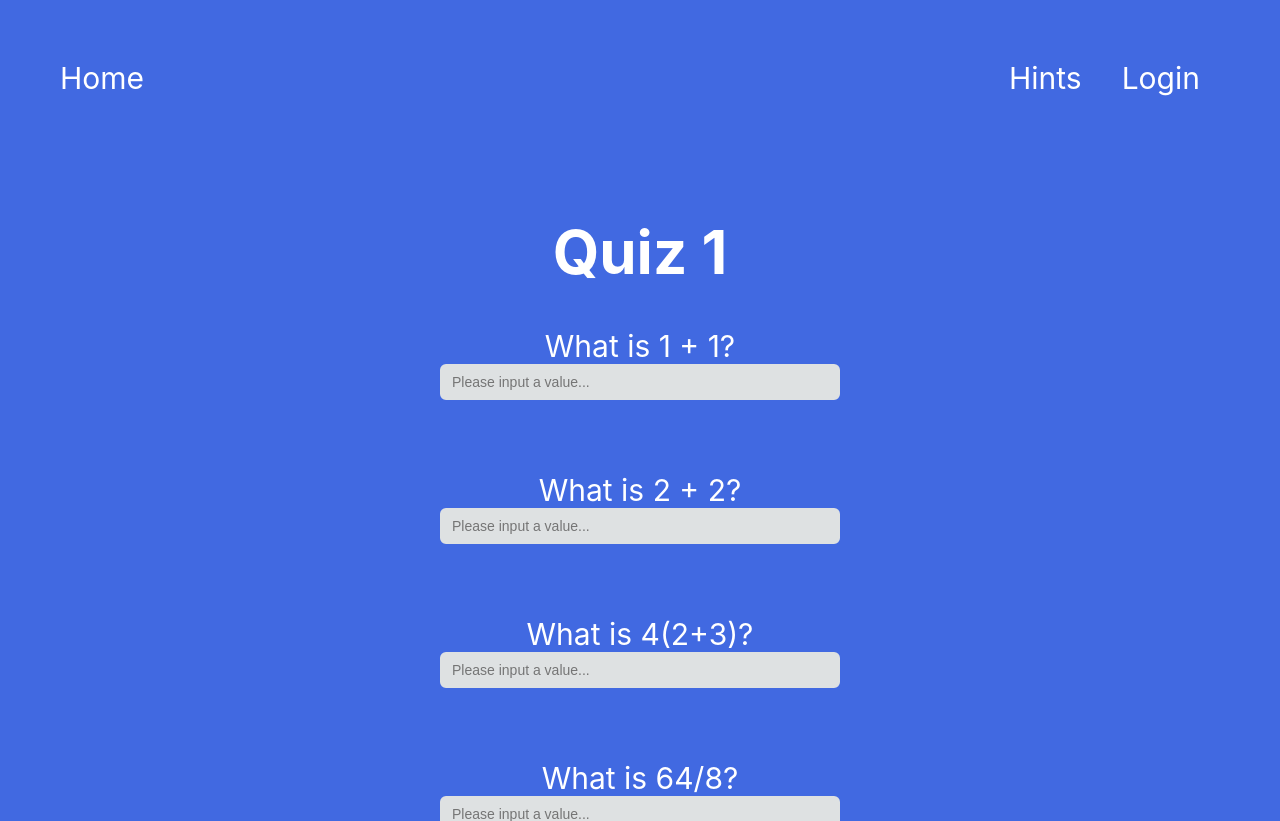
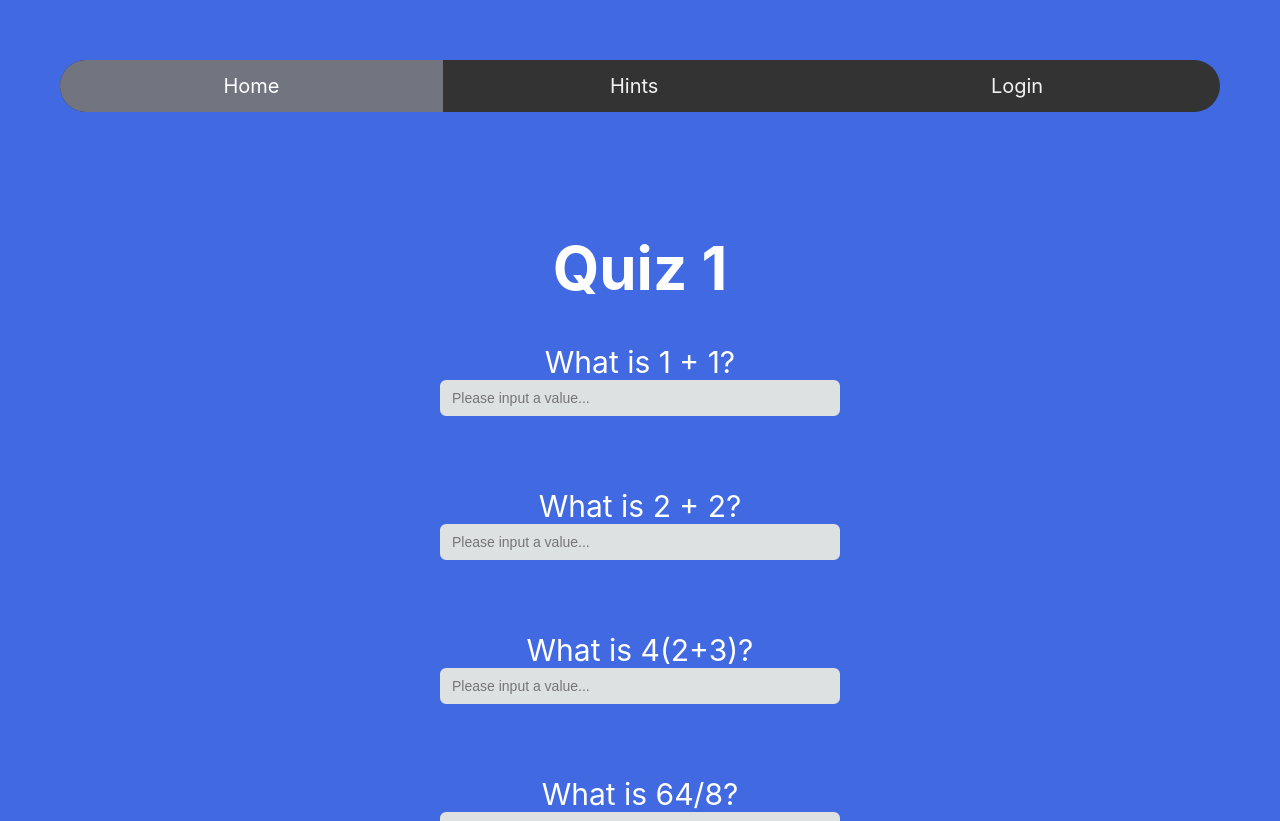
Before and after one commit to tpouler/Quiz-Maker, a Next.js app: page / in a window 1280 px wide. Shown: the top 821 px of the page. Built offline with nearby package versions, Linux system fonts and the light colour scheme.

Commit message:
added some css to the nav bar

```diff
--- a/package.json
+++ b/package.json
@@ -33,6 +33,9 @@
     "react-dom": "18.2.0"
   },
   "devDependencies": {
+    "@iconify/icons-akar-icons": "^1.2.11",
+    "@iconify/icons-ant-design": "^1.2.4",
+    "@iconify/react": "^4.0.0",
     "@testing-library/jest-dom": "^5.16.5",
     "@testing-library/react": "^13.4.0",
     "eslint": "^8.25.0",
--- a/src/pages/index.js
+++ b/src/pages/index.js
@@ -9,6 +9,15 @@ import Quiz from "../components/quiz";
 import ScoreReport from "../components/scoreReport";
 
 import { useState } from "react";
+
+// eslint-disable-next-line quotes
+import { Icon } from "@iconify/react";
+// eslint-disable-next-line quotes
+import homeAlt1 from "@iconify/icons-akar-icons/home-alt1";
+// eslint-disable-next-line quotes
+import questionFill from "@iconify/icons-akar-icons/question-fill";
+// eslint-disable-next-line quotes
+import loginOutlined from "@iconify/icons-ant-design/login-outlined";
 
 export default function Main() {
   //Imports data from the Json file
@@ -32,17 +41,18 @@ export default function Main() {
         <link rel="icon" href="/favicon.ico" />
       </Head>
 
-      <nav className={styles.flexbox}>
-        <a href="home">Home</a>
-        <ul className={styles.bar}>
-          <li className={styles.barElement}>
-            <a href="">Hints</a>
-          </li>
-          <li className={styles.barElement}>
-            <a href="">Login</a>
-          </li>
-        </ul>
-      </nav>
+      <div className={styles.topnav}>
+        <a className={styles.active} href="home">
+          {" "}
+          <Icon icon={homeAlt1} width="25" height="25" inline /> Home
+        </a>
+        <a href="hints">
+          <Icon icon={questionFill} width="25" height="20" inline /> Hints
+        </a>
+        <a href="login">
+          <Icon icon={loginOutlined} width="25" height="20" /> Login
+        </a>
+      </div>
 
       <main>
         <h1 className="title">Quiz 1</h1>
--- a/src/styles/index.module.css
+++ b/src/styles/index.module.css
@@ -88,3 +88,34 @@
   border-color: #9147ff;
   background: #fff;
 }
+
+/* Nav bar */
+/* Add a black background color to the top navigation */
+.topnav {
+  background-color: #333;
+  overflow: hidden;
+  border-radius: 30px;
+}
+
+/* Style the links inside the navigation bar */
+.topnav a {
+  float: left;
+  color: #f2f2f2;
+  text-align: center;
+  padding: 14px 16px;
+  text-decoration: none;
+  font-size: 20px;
+  width: 33%;
+}
+
+/* Change the color of links on hover */
+.topnav a:hover {
+  background-color: #ddd;
+  color: black;
+}
+
+/* Add a color to the active/current link */
+.topnav a.active {
+  background-color: #727480;
+  color: white;
+}
```
Also changed, not shown: 1 other file (tests, documents, lock files or other folders).
